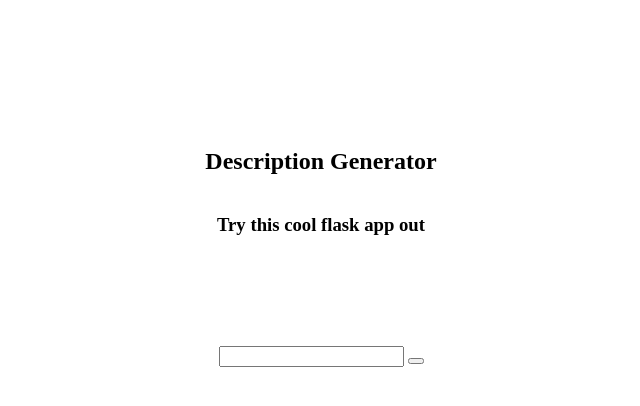
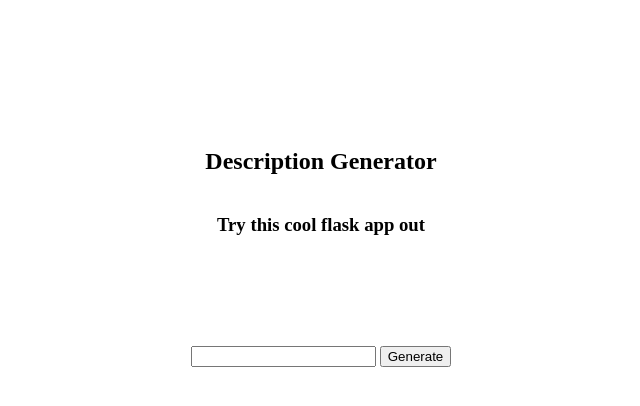
Before and after one commit to mepue-mels/etchteeemel, a website: page src/index.html in a window 1280 px wide. Shown: the whole page, without its empty margins (319-959 px from the left). Drawn offline with Linux system fonts and the light colour scheme; files whose address does not match are found by name.

Commit message:
added text for button prompt

```diff
--- a/src/index.html
+++ b/src/index.html
@@ -15,7 +15,7 @@
         </div>
         <div class="input-container">
             <input type="text" id="prompt-text">
-            <button id="prompt-btn"></button>
+            <button id="prompt-btn">Generate</button>
         </div>
     </div>
 </body>
```
